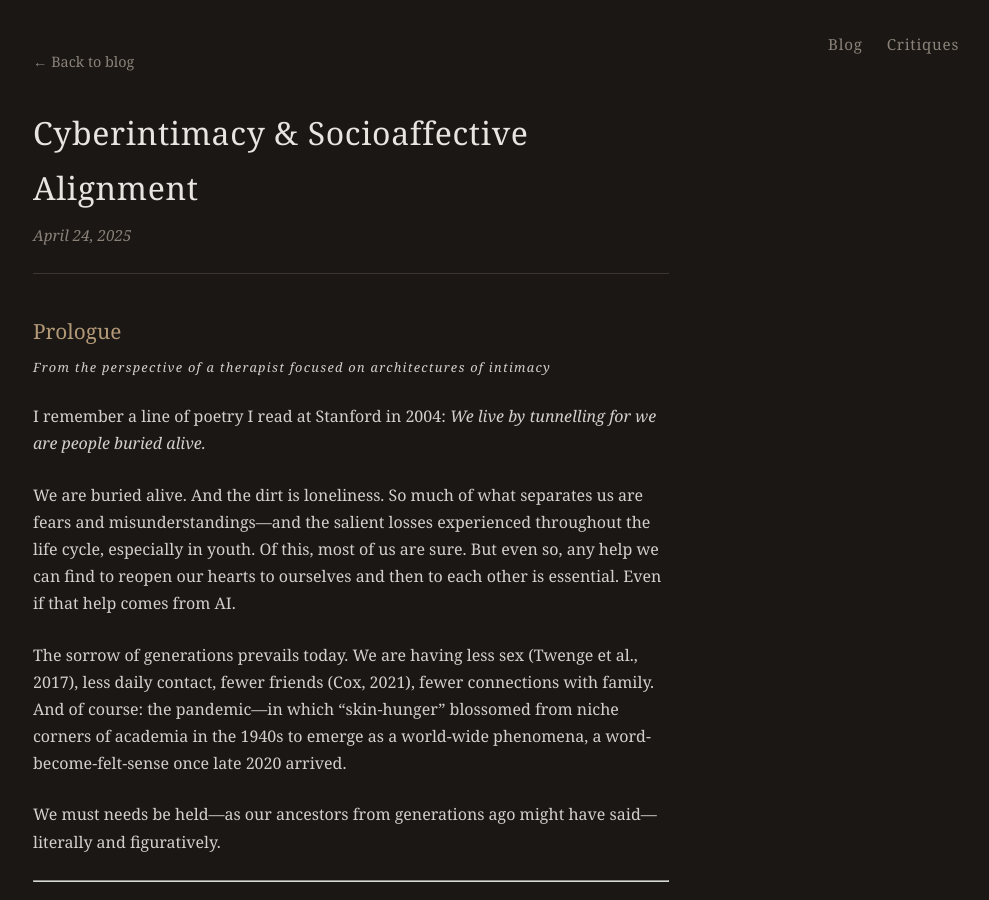
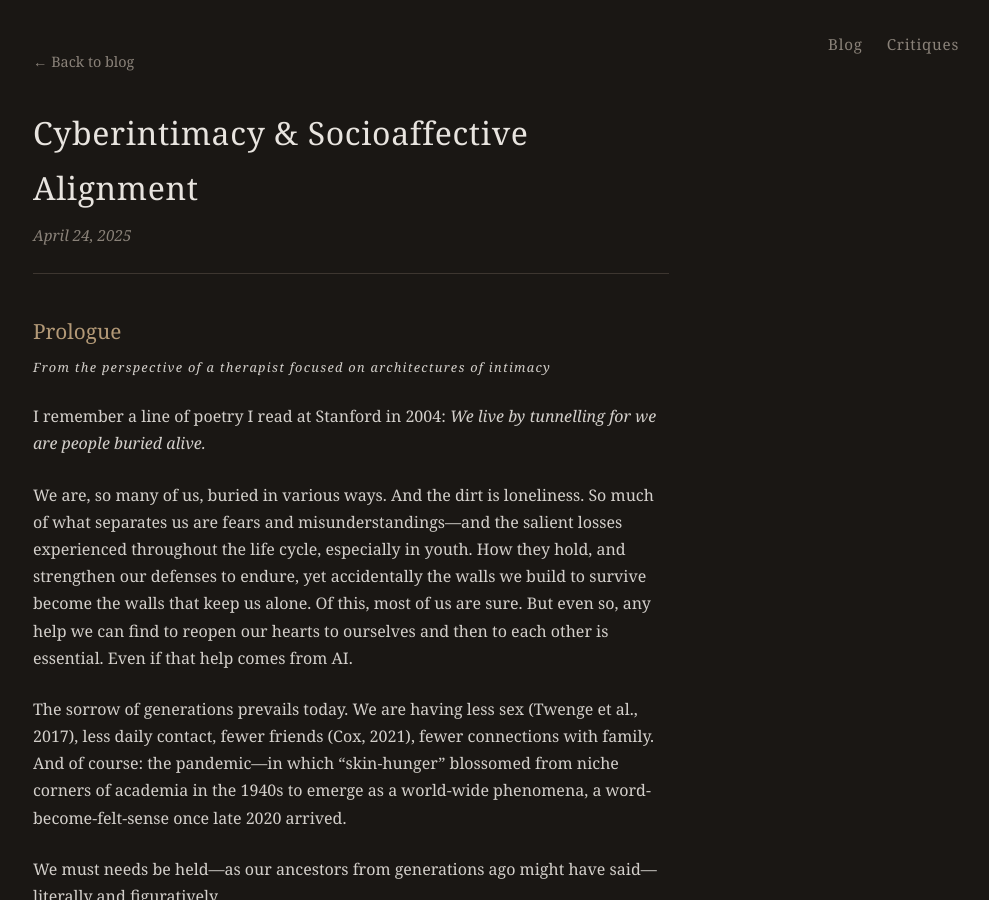
Before and after one commit to geosh5676/geosh5676.github.io, a Jekyll site: the page built from _posts/2025-04-24-cyberintimacy-and-socioaffective-alignment.md, in a window 1280 px wide and 900 px high. Shown: the whole window, without its empty margins (289-1278 px from the left). Built offline with Jekyll 4.4.1, drawn with Linux system fonts in a browser that asks for light colours.

Commit message:
Refine Prologue: buried in various ways, walls that keep us alone
Co-Authored-By: Claude Opus 4.5 <noreply@anthropic.com>

```diff
--- a/_posts/2025-04-24-cyberintimacy-and-socioaffective-alignment.md
+++ b/_posts/2025-04-24-cyberintimacy-and-socioaffective-alignment.md
@@ -10,7 +10,7 @@ date: 2025-04-24
 
 I remember a line of poetry I read at Stanford in 2004: *We live by tunnelling for we are people buried alive.*
 
-We are buried alive. And the dirt is loneliness. So much of what separates us are fears and misunderstandings—and the salient losses experienced throughout the life cycle, especially in youth. Of this, most of us are sure. But even so, any help we can find to reopen our hearts to ourselves and then to each other is essential. Even if that help comes from AI.
+We are, so many of us, buried in various ways. And the dirt is loneliness. So much of what separates us are fears and misunderstandings—and the salient losses experienced throughout the life cycle, especially in youth. How they hold, and strengthen our defenses to endure, yet accidentally the walls we build to survive become the walls that keep us alone. Of this, most of us are sure. But even so, any help we can find to reopen our hearts to ourselves and then to each other is essential. Even if that help comes from AI.
 
 The sorrow of generations prevails today. We are having less sex (Twenge et al., 2017), less daily contact, fewer friends (Cox, 2021), fewer connections with family. And of course: the pandemic—in which "skin-hunger" blossomed from niche corners of academia in the 1940s to emerge as a world-wide phenomena, a word-become-felt-sense once late 2020 arrived.
 
```
